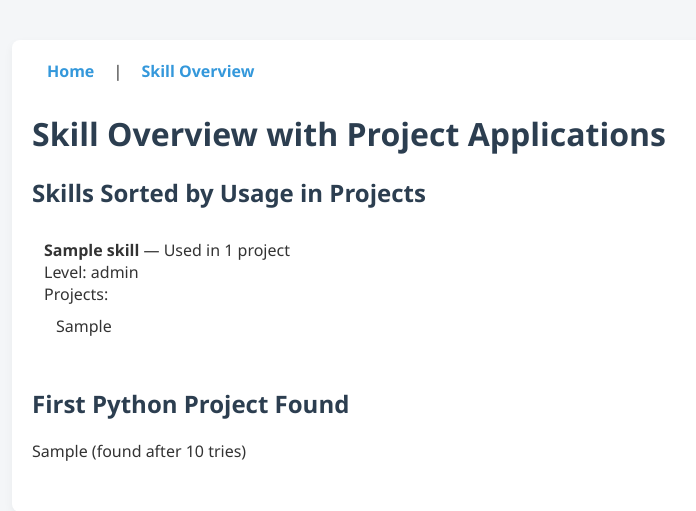
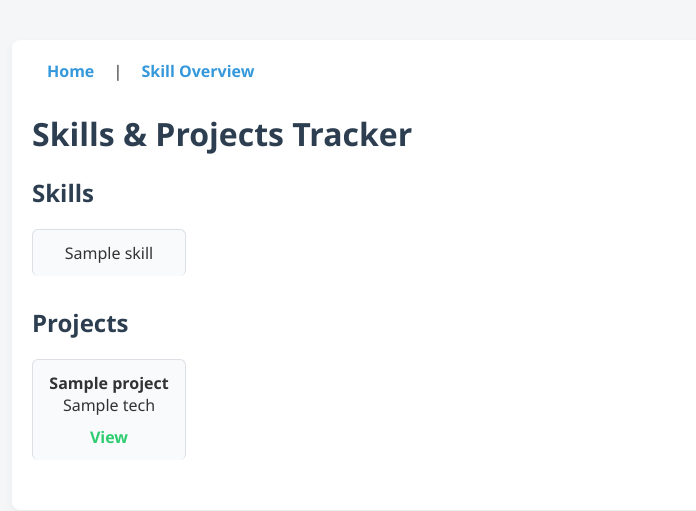
Before and after one commit to trrodenboughmcc/frontend-skills-tracker-python, a Flask app: template tracker_app/templates/index.html in a window 1280 px wide. Shown: the top 511 px of the page, without its empty margins (128-824 px from the left). Run offline with Flask 3, Linux system fonts and the light colour scheme; the template is opened without the code that fills it: most values are stand-ins (such as "Sample title", 1, 10 or a date in 2020).

```diff
--- a/tracker_app/templates/index.html
+++ b/tracker_app/templates/index.html
@@ -1,42 +1,116 @@
 <!DOCTYPE html>
 <html>
 <head>
-    <title>Skills for Recruiters</title>
+    <meta charset="UTF-8">
+    <title>Skills & Projects Tracker</title>
+
+    <!-- Link to custom stylesheet -->
     <link rel="stylesheet" href="{{ url_for('static', filename='styles.css') }}">
+
+    <!-- Optional: Font Awesome for icons -->
+    <link rel="stylesheet" href="https://cdnjs.cloudflare.com/ajax/libs/font-awesome/6.5.0/css/all.min.css" integrity="sha512-yaj28VnSllzZQUkQDh3lH2O8P8F2FnjVuRZvnkl8ZpeXBPIBml+nI15nbL4rZHzcA3AunRG1N2CvGqS7ZuEA1g==" crossorigin="anonymous" referrerpolicy="no-referrer" />
 </head>
+
 <body>
     <div class="container">
+        <!-- Navigation -->
         <nav>
             <a href="/">Home</a> |
             <a href="/skill-levels">Skill Overview</a>
         </nav>
 
-        <h1>Skill Overview with Project Applications</h1>
+        <h1>Skills & Projects Tracker</h1>
 
+        <!-- Skills Section -->
         <div class="section">
-            <h2>Skills Sorted by Usage in Projects</h2>
-            <ul>
-                {% for skill, count in sorted_skills %}
-                    <li>
-                        <strong>{{ skill }}</strong> — Used in {{ count }} project{{ 's' if count != 1 else '' }}
-                        <br>
-                        Level: {{ skill_levels[skill] }}
-                        <br>
-                        Projects:
-                        <ul>
-                            {% for project in skill_project_map[skill] %}
-                                <li>{{ project }}</li>
-                            {% endfor %}
-                        </ul>
-                    </li>
+            <h2>Skills</h2>
+            <ul class="card-list" id="skills-list">
+                {% for skill in tracker.skills %}
+                  <li class="card skill-filter" data-skill="{{ skill }}">{{ skill }}</li>
+                {% else %}
+                  <li class="card empty">No skills listed.</li>
                 {% endfor %}
             </ul>
         </div>
 
+        <!-- Projects Section -->
         <div class="section">
-            <h2>First Python Project Found</h2>
-            <p>{{ first_python_project }} (found after {{ tries }} tries)</p>
+            <h2>Projects</h2>
+            <p id="active-skill-label"></p>
+            <ul class="card-list" id="project-list">
+                {% for project in tracker.projects %}
+                  <li class="card project" data-tech="{{ project.tech }}">
+                    <div class="project-content">
+                      <div class="project-info">
+                        <strong>{{ project.title }}</strong><br>
+                        <span class="tech">{{ project.tech }}</span>
+                      </div>
+                    </div>
+                    {% if project.link %}
+                        <div><a href="{{ project.link }}" target="_blank" class="project-link">View</a></div>
+                    {% else %}
+                        <span class="project-link-placeholder"></span>
+                    {% endif %}
+                  </li>
+                {% else %}
+                  <li class="card empty">No projects listed.</li>
+                {% endfor %}
+            </ul>
+            <button id="clear-filter" style="display:none;">Clear Filter</button>
         </div>
     </div>
+
+    <!-- JavaScript: Skill Filter Logic -->
+    <script>
+        const skills = document.querySelectorAll(".skill-filter");
+        const projects = document.querySelectorAll(".project");
+        const clearBtn = document.getElementById("clear-filter");
+        const activeLabel = document.getElementById("active-skill-label");
+
+        let selectedSkills = new Set();
+
+        skills.forEach(skillEl => {
+            skillEl.addEventListener("click", () => {
+                const skill = skillEl.dataset.skill;
+
+                if (selectedSkills.has(skill)) {
+                    selectedSkills.delete(skill);
+                    skillEl.classList.remove("active-skill");
+                } else {
+                    selectedSkills.add(skill);
+                    skillEl.classList.add("active-skill");
+                }
+
+                updateFilteredProjects();
+            });
+        });
+
+        clearBtn.addEventListener("click", () => {
+            selectedSkills.clear();
+            skills.forEach(s => s.classList.remove("active-skill"));
+            updateFilteredProjects();
+        });
+
+        function updateFilteredProjects() {
+            if (selectedSkills.size === 0) {
+                projects.forEach(p => p.style.display = "flex");
+                activeLabel.textContent = "";
+                activeLabel.style.display = "none";
+                clearBtn.style.display = "none";
+            } else {
+                const skillsArray = Array.from(selectedSkills).map(s => s.toLowerCase());
+
+                projects.forEach(proj => {
+                    const tech = proj.dataset.tech.toLowerCase();
+                    const matches = skillsArray.every(skill => tech.includes(skill));
+                    proj.style.display = matches ? "flex" : "none";
+                });
+
+                activeLabel.textContent = `Filtering by skills: ${Array.from(selectedSkills).join(", ")}`;
+                activeLabel.style.display = "block";
+                clearBtn.style.display = "inline-block";
+            }
+        }
+    </script>
 </body>
 </html>
```
